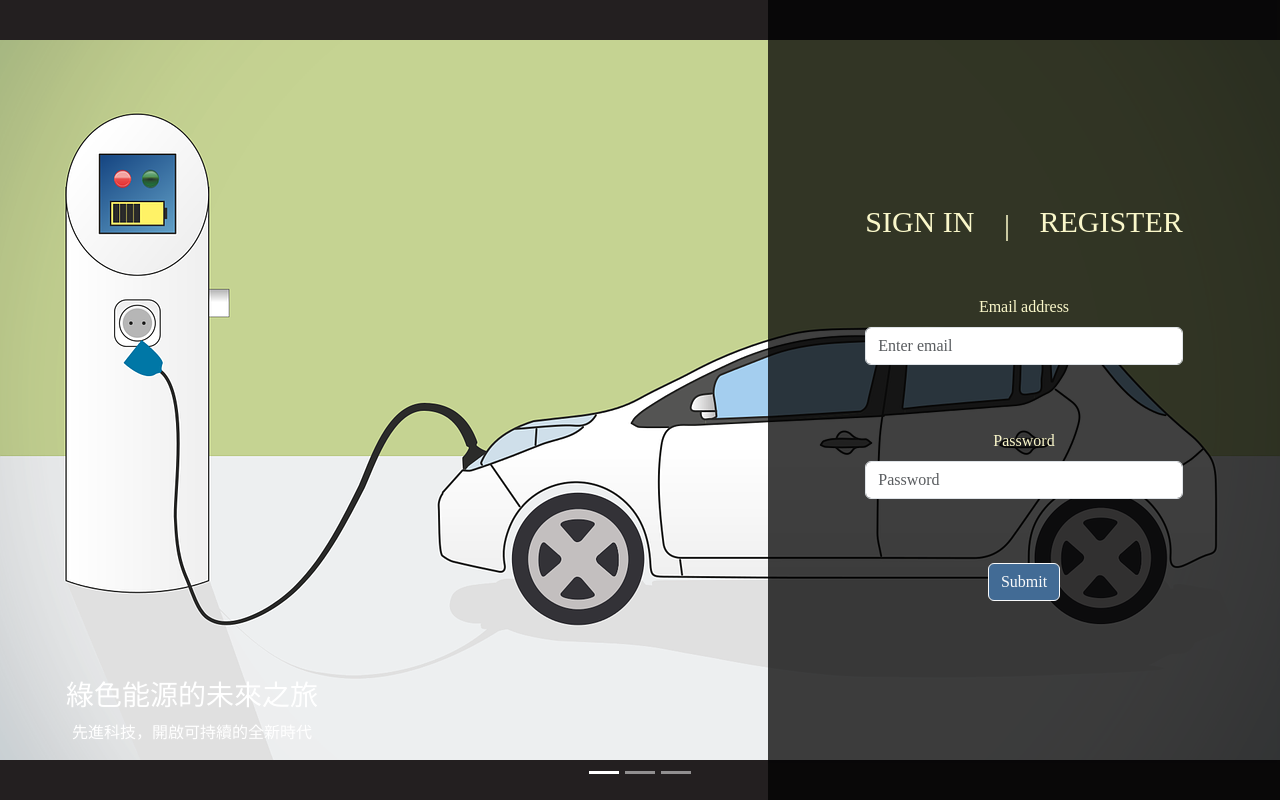
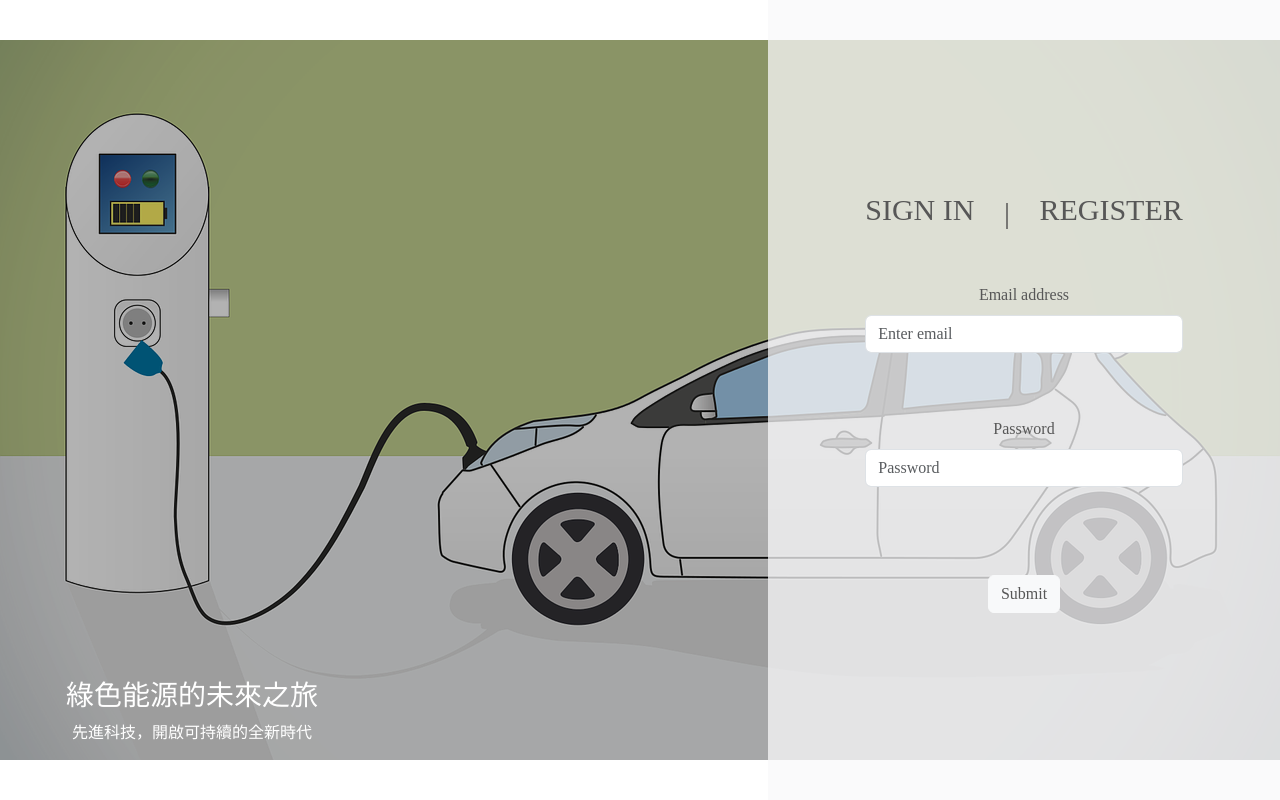
Before and after one commit to Linsen-Mao/storybird, a React (Create React App) app in the folder frontend/react-app/: page / in a window 1280 px wide. Built offline with nearby package versions, Linux system fonts and the light colour scheme.

Commit message:
1215 update create story

```diff
--- a/frontend/react-app/src/App.css
+++ b/frontend/react-app/src/App.css
@@ -4,11 +4,9 @@
 
 .app-box{
   display: flex;
-  /* flex-direction: row; */
-   align-items: stretch;
+  align-items: stretch;
   justify-content: center;
   height: 100vh;
-  background-color: #231F20;
 }
 .carousel-box {
   flex: 1; /* 自動伸展，佔據剩餘的空間 */
@@ -16,7 +14,8 @@
   flex-direction: column;
   align-items: center;
   justify-content: center;
-  /*box-shadow: 5px 0 15px rgba(0, 0, 0, 0.2);  左側陰影效果 */
+  height: 100vh;
+
 }
 /* slide.js */
 .carousel-caption {
@@ -33,6 +32,8 @@
   object-fit: contain;
   width: 100%;
   height: 100vh;
+  filter: brightness(70%); /* 調整 brightness 的值來控制圖片的明暗程度 */
+  display: flex;
 }
 
 .signin-box {
@@ -48,19 +49,21 @@
   padding: 30px;
   height: 100vh;
   width: 40%;
-  background-color: rgba(0, 0, 0, 0.75);
-  color: #FAF7CA;
+  background-color: rgba(248, 249, 250, 0.75);
+  color: rgb(87,87,87);
   font-family: 'Times New Roman', Times, serif;
 }
-
+.register-head{
+  color:rgb(242, 64, 15);
+}
 
 /* signin.js */
 .formButton{
-  background-color: #426b95 !important;
+  color: rgb(87,87,87) !important;
 }
 .formButton:hover {
-  color: #426b95 !important;
-  background-color: #FAF7CA !important;
+  background-color: rgb(87,87,87) !important;
+  color: rgb(248, 249, 250) !important;
 }
 .change-sign{
   font-Size: 30px;
@@ -71,6 +74,6 @@
 }
 
 .email-error{
-  color:rgb(203,8,8);
+  color:rgb(242, 64, 15);
   font-size: 15px;
 }
--- a/frontend/react-app/src/components/c1_navbar.js
+++ b/frontend/react-app/src/components/c1_navbar.js
@@ -17,6 +17,7 @@ const Navbar = () => {
                 headers: {
                 'Content-Type': 'application/json', // 告訴後端是json形式
                 },
+
                 body: JSON.stringify({}), // 前端傳給後端
             });
             if (!response.ok) { throw new Error('Register failed');}
--- a/frontend/react-app/src/components/c3_addCard.js
+++ b/frontend/react-app/src/components/c3_addCard.js
@@ -8,13 +8,24 @@ const AddNewItemCard = () => {
 
   const addNewStory = async () => {
     let createStoryURL = 'http://localhost:4000/stories'
-    try {
-        const response = await fetch(createStoryURL)
-        const data = await response.json();
-        console.log(data)
-        navigate('/editPage')
+    fetch(createStoryURL, {
+                method: 'POST',
+                credentials: 'include',
+            })
+            .then(response => {
+              if (!response.ok) {
+                throw new Error(`${response.status}`);
+              }
+              return response.json();
+            })
+            .then(data => {
 
-    } catch (err) {console.error(err.message);}
+                // console.log(data);
+                navigate('/editPage')
+            })
+            .catch(error => {
+              console.error('Error:', error.message);
+    });
   }
   return (
     <div className="addCard">
--- a/frontend/react-app/src/components/signin.js
+++ b/frontend/react-app/src/components/signin.js
@@ -5,6 +5,7 @@ import Form from 'react-bootstrap/Form';
 import React from 'react';
 import {useState, useEffect} from 'react';
 import { useNavigate } from 'react-router-dom';
+
 const Register = ({data}) => {
 
     let registerURL = 'http://localhost:4000/users';
@@ -15,10 +16,10 @@ const Register = ({data}) => {
     const [loading, setLoading] = useState(false);
     const handleLoading = (newstate) => { setLoading(newstate); };
     let navigate = useNavigate();
-    /// worng situation from login
+    /// wrong situation from login
     const [check, setCheck] = useState(false);
     const WrongCondition = (newstate) => { setCheck(newstate); };
-
+    ///
     const handleSubmit = async (e) => {
         e.preventDefault();
         handleLoading(true);
@@ -38,6 +39,8 @@ const Register = ({data}) => {
                 data.setTheme('signin');
                 navigate('/');
             }
+            else{WrongCondition(true);}
+
             handleLoading(false);
 
         } catch (error) {
@@ -75,7 +78,7 @@ const Register = ({data}) => {
                 <br/><br/>
 
                 {loading ? (
-                    <Button id="loading" variant="outline-light" disabled className="formButton">
+                    <Button id="loading" variant="light" disabled className="formButton">
                         <Spinner
                         as="span"
                         animation="border"
@@ -86,7 +89,7 @@ const Register = ({data}) => {
                         Loading...
                     </Button>
                     ) : (
-                    <Button id="submitButton" variant="outline-light" type="submit" className="formButton" >
+                    <Button id="submitButton" variant="light" type="submit" className="formButton">
                         Submit
                     </Button>
                     )}
@@ -104,7 +107,7 @@ const SignIn = ({data}) => {
     /// loading icon
     const [loading, setLoading] = useState(false);
     const handleLoading = (newstate) => { setLoading(newstate); };
-    /// worng situation from login
+    /// wrong situation from login
     const [check, setCheck] = useState(false);
     const WrongCondition = (newstate) => { setCheck(newstate); };
     /// jump page
@@ -139,6 +142,10 @@ const SignIn = ({data}) => {
                 navigate('/home');
                 //
             }
+            else{
+                WrongCondition(true);
+                handleLoading(false);
+            }
 
         } catch (error) {
             WrongCondition(true);
@@ -162,10 +169,11 @@ const SignIn = ({data}) => {
                         value={password} onChange={(e) => setPassword(e.target.value)}/>
 
                 </Form.Group>
-                {check ? (<Form.Label disabled className="email-error" > wrong email or wrong password. </Form.Label>) : (<Form.Label></Form.Label>)}
+                <br></br>
+                {check ? ( <Form.Label disabled className="email-error" > wrong email or wrong password. </Form.Label>) : (<Form.Label></Form.Label>)}
                 <br/><br/>
                 {loading ? (
-                    <Button id="loading" variant="outline-light" disabled className="formButton">
+                    <Button id="loading" variant="light" disabled className="formButton">
                         <Spinner
                         as="span"
                         animation="border"
@@ -176,7 +184,7 @@ const SignIn = ({data}) => {
                         Loading...
                     </Button>
                     ) : (
-                    <Button id="submitButton" variant="outline-light" type="submit" className="formButton" >
+                    <Button id="submitButton" variant="light" type="submit" className="formButton" >
                         Submit
                     </Button>
                     )}
--- a/frontend/react-app/src/components/slide.js
+++ b/frontend/react-app/src/components/slide.js
@@ -12,7 +12,7 @@ const Slide = () => {
       <Carousel controls={false} >
         <Carousel.Item>
           <img
-            className="slides"
+            className="slides d-block w-100"
             src={slide1}
             alt="First slide"
           />
@@ -23,7 +23,7 @@ const Slide = () => {
         </Carousel.Item>
         <Carousel.Item>
           <img
-            className="slides"
+            className="slides d-block w-100"
             src={slide2}
             alt="Second slide"
           />
@@ -34,7 +34,7 @@ const Slide = () => {
         </Carousel.Item>
         <Carousel.Item>
           <img
-            className="slides"
+            className="slides d-block w-100"
             src={slide3}
             alt="Third slide"
           />
```
Also changed, not shown: frontend/react-app/src/components/p3_myinfo.js (+1 -21 lines).
